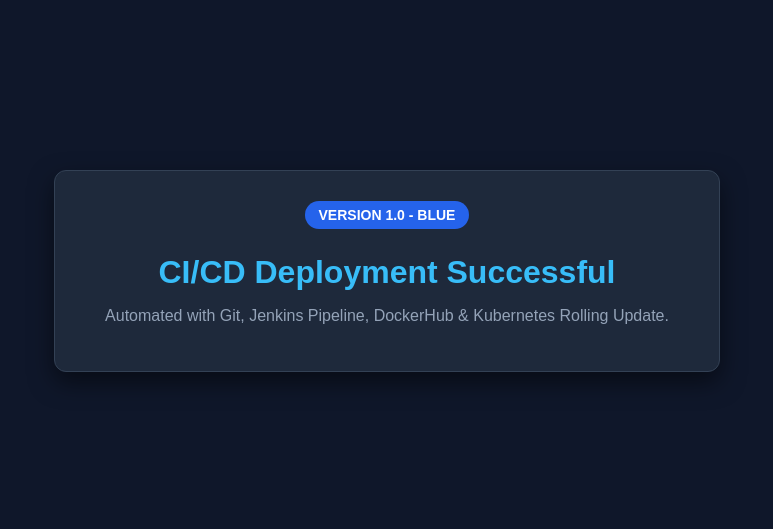
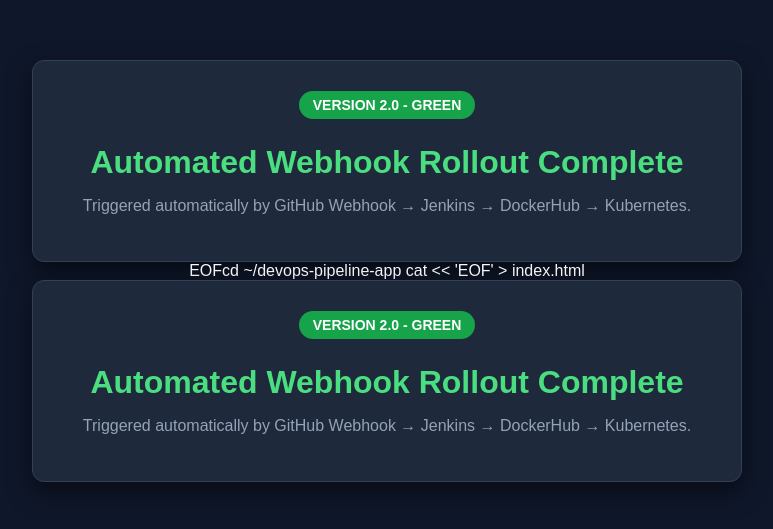
Before and after one commit to Logesh1719/devops-pipeline-app, a plain HTML site: page index.html in a window 1280 px wide. Shown: the part 129-658 px from the top of the page, without its empty margins (253-1026 px from the left). Drawn offline with Linux system fonts and the light colour scheme.

Commit message:
Release v2.0: Automated webhook rolling update test

```diff
--- a/index.html
+++ b/index.html
@@ -29,19 +29,68 @@
       font-size: 14px;
       font-weight: bold;
       border-radius: 20px;
-      background-color: #2563eb;
+      background-color: #16a34a;
       color: #fff;
       margin-bottom: 15px;
     }
-    h1 { margin: 10px 0; color: #38bdf8; }
+    h1 { margin: 10px 0; color: #4ade80; }
     p { color: #94a3b8; font-size: 16px; }
   </style>
 </head>
 <body>
   <div class="card">
-    <div class="badge">VERSION 1.0 - BLUE</div>
-    <h1>CI/CD Deployment Successful</h1>
-    <p>Automated with Git, Jenkins Pipeline, DockerHub & Kubernetes Rolling Update.</p>
+    <div class="badge">VERSION 2.0 - GREEN</div>
+    <h1>Automated Webhook Rollout Complete</h1>
+    <p>Triggered automatically by GitHub Webhook → Jenkins → DockerHub → Kubernetes.</p>
   </div>
 </body>
 </html>
+EOFcd ~/devops-pipeline-app
+cat << 'EOF' > index.html
+<!DOCTYPE html>
+<html lang="en">
+<head>
+  <meta charset="UTF-8">
+  <title>DevOps Pipeline Project</title>
+  <style>
+    body {
+      background-color: #0f172a;
+      color: #f8fafc;
+      font-family: Arial, sans-serif;
+      display: flex;
+      flex-direction: column;
+      justify-content: center;
+      align-items: center;
+      height: 100vh;
+      margin: 0;
+    }
+    .card {
+      background: #1e293b;
+      padding: 30px 50px;
+      border-radius: 12px;
+      box-shadow: 0 10px 25px rgba(0,0,0,0.5);
+      text-align: center;
+      border: 1px solid #334155;
+    }
+    .badge {
+      display: inline-block;
+      padding: 6px 14px;
+      font-size: 14px;
+      font-weight: bold;
+      border-radius: 20px;
+      background-color: #16a34a;
+      color: #fff;
+      margin-bottom: 15px;
+    }
+    h1 { margin: 10px 0; color: #4ade80; }
+    p { color: #94a3b8; font-size: 16px; }
+  </style>
+</head>
+<body>
+  <div class="card">
+    <div class="badge">VERSION 2.0 - GREEN</div>
+    <h1>Automated Webhook Rollout Complete</h1>
+    <p>Triggered automatically by GitHub Webhook → Jenkins → DockerHub → Kubernetes.</p>
+  </div>
+</body>
+</html>
```
